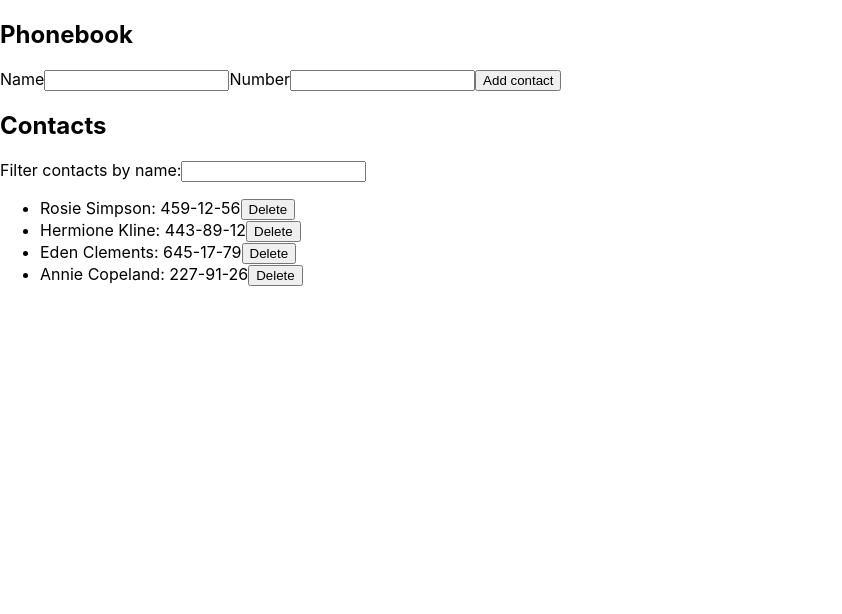
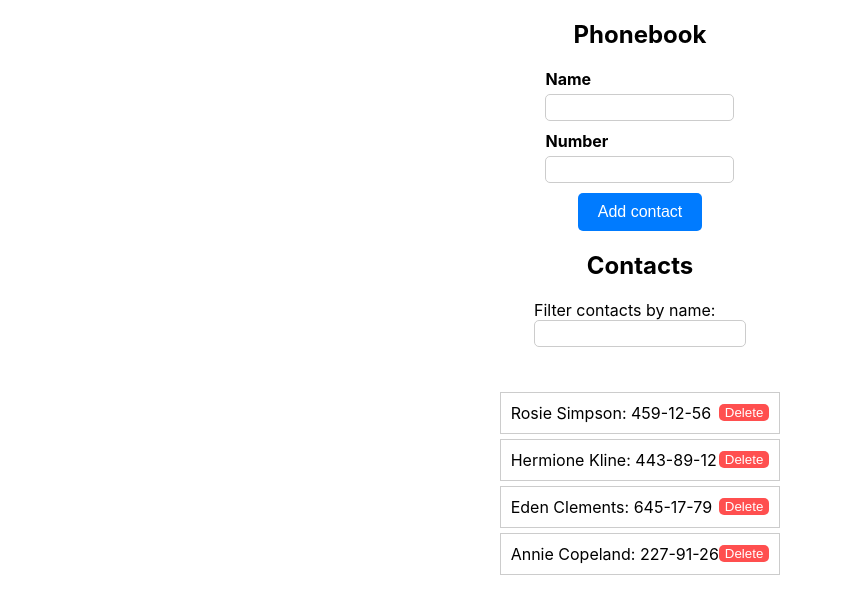
Before and after one commit to astasiempre/goit-react-hw-02-phonebook, a React (Create React App) app: page / in a window 1280 px wide. Shown: the top 614 px of the page, without its empty margins (0-842 px from the left). Built offline with nearby package versions, Linux system fonts and the light colour scheme.

Commit message:
update files

```diff
--- a/package.json
+++ b/package.json
@@ -11,6 +11,7 @@
     "react": "^18.1.0",
     "react-dom": "^18.1.0",
     "react-scripts": "5.0.1",
+    "styled-components": "^6.0.8",
     "web-vitals": "^2.1.3"
   },
   "scripts": {
--- a/src/components/App.jsx
+++ b/src/components/App.jsx
@@ -2,6 +2,12 @@ import React, { Component } from 'react';
 import ContactForm from './ContactForm/ContactForm';
 import Filter from './Filter/Filter';
 import ContactList from './ContactList/Contactlist';
+import styled from 'styled-components';
+
+
+const Title = styled.h2`
+  text-align: center;
+`;
 class App extends Component {
   state = {
     contacts: [
@@ -51,7 +57,7 @@ handleDeleteContact = (contactName) => {
     return (
       <div>
         <ContactForm onAddContact={this.handleAddContact} contacts={contacts} />
-        <h2>Contacts</h2>
+        <Title>Contacts</Title>
         <Filter filter={filter} onFilterChange={this.handleFilterChange} />
         <ContactList
           contacts={contacts}
--- a/src/components/ContactForm/ContactForm.jsx
+++ b/src/components/ContactForm/ContactForm.jsx
@@ -1,5 +1,44 @@
 import React, { Component } from 'react';
 import { nanoid } from 'nanoid'
+
+import styled from 'styled-components';
+
+const FormContainer = styled.form`
+  display: flex;
+  flex-direction: column;
+  align-items: center;
+`;
+
+const Label = styled.label`
+  display: flex;
+  flex-direction: column;
+  margin-bottom: 10px;
+`;
+
+const Span = styled.span`
+  font-weight: bold;
+  margin-bottom: 5px;
+`;
+
+const Input = styled.input`
+  padding: 5px;
+  border: 1px solid #ccc;
+  border-radius: 5px;
+`;
+
+const Button = styled.button`
+  padding: 10px 20px;
+  background-color: #007bff;
+  color: #fff;
+  border: none;
+  border-radius: 5px;
+  cursor: pointer;
+  font-size: 16px;
+
+  &:hover {
+    background-color: #0056b3;
+  }
+`;
 
 class ContactForm extends Component {
  state = {
@@ -35,34 +74,34 @@ handleAddContact = () => {
 
   render() {
     return (
-      <form>
+      <FormContainer>
         <h2>Phonebook</h2>
-        <label>
-          <span>Name</span>
-          <input
+        <Label>
+          <Span>Name</Span>
+          <Input
             onChange={this.handleInputChange}
             value={this.state.name}
             type="text"
             name="name"
-            // pattern="^[a-zA-Zа-яА-Я]+(([' -][a-zA-Zа-яА-Я ])?[a-zA-Zа-яА-Я]*)*$"
+            pattern="^[a-zA-Zа-яА-Я]+(([' \\-][a-zA-Zа-яА-Я ])?[a-zA-Zа-яА-Я]*)*$"
             title="Name may contain only letters, apostrophe, dash and spaces. For example Adrian, Jacob Mercer, Charles de Batz de Castelmore d'Artagnan"
             required
           />
-        </label>
-        <label>
-          <span>Number</span>
-          <input
+        </Label>
+        <Label>
+          <Span>Number</Span>
+          <Input
             onChange={this.handleInputChange}
             value={this.state.number}
             type="tel"
             name="number"
             required
           />
-        </label>
-        <button onClick={this.handleAddContact} type="submit">
+        </Label>
+        <Button onClick={this.handleAddContact} type="submit">
           Add contact
-        </button>
-      </form>
+        </Button>
+      </FormContainer>
     );
   }
 }
--- a/src/components/ContactList/ContactListItem.jsx
+++ b/src/components/ContactList/ContactListItem.jsx
@@ -1,17 +1,39 @@
 import React, { Component } from 'react';
 
+import styled from 'styled-components';
+
+const ListItem = styled.li`
+  display: flex;
+  justify-content: space-between;
+  align-items: center;
+  padding: 10px;
+  border: 1px solid #ccc;
+  margin: 5px 0;
+
+`;
+
+const DeleteButton = styled.button`
+  background-color: #ff4f4f;
+  color: #fff;
+  border: none;
+  border-radius: 5px;
+  cursor: pointer;
+
+  &:hover {
+    background-color: #d83535;
+  }
+`;
 class ContactListItem extends Component {
+  render() {
+    const {  contact, number, onDeleteContact } = this.props;
 
-    render() {
-const { key, contact, number, onDeleteContact } = this.props;
-
-        return (
-              <li key={key}>
-                {contact}: {number}
-                <button onClick={() => onDeleteContact(contact)}>Delete</button>
-          </li>
-        )
-    }
+    return (
+      <ListItem>
+        {contact}: {number}
+        <DeleteButton onClick={() => onDeleteContact(contact)}>Delete</DeleteButton>
+      </ListItem>
+    );
+  }
 }
 
 export default ContactListItem;
--- a/src/components/ContactList/Contactlist.jsx
+++ b/src/components/ContactList/Contactlist.jsx
@@ -1,17 +1,22 @@
 import React, { Component } from 'react';
-import ContactListItem from './ContactListItem'
+import ContactListItem from './ContactListItem';
 
+import styled from 'styled-components';
+
+const List = styled.ul`
+  padding: 10px;
+  margin: 5px 0;
+
+`;
 class ContactList extends Component {
   render() {
     const { contacts, filter, onDeleteContact } = this.props;
-
-
 
     const filteredContacts = contacts.filter(contact =>
       contact.name.toLowerCase().includes(filter.toLowerCase())
     );
     return (
-      <ul>
+      <List>
         {filteredContacts.map(contact => (
           <ContactListItem
             key={contact.id}
@@ -20,10 +25,9 @@ class ContactList extends Component {
             onDeleteContact={onDeleteContact}
           />
         ))}
-      </ul>
+      </List>
     );
   }
 }
 
-
 export default ContactList;
--- a/src/components/Filter/Filter.jsx
+++ b/src/components/Filter/Filter.jsx
@@ -1,20 +1,41 @@
 import React, { Component } from 'react';
 
+import styled from 'styled-components';
+
+
+const FilterContainer = styled.div`
+  margin-bottom: 20px;
+  display: flex;
+  justify-content: center;
+`;
+
+const FilterLabel = styled.label`
+  display: flex;
+  flex-direction: column;
+  margin-bottom: 10px;
+`;
+
+const FilterInput = styled.input`
+  padding: 5px;
+  border: 1px solid #ccc;
+  border-radius: 5px;
+  width: 200px;
+`;
 class Filter extends Component {
 
     render() {
         const { filter, onFilterChange } = this.props;
         return (
-            <div>
-                <label>
+            <FilterContainer>
+                <FilterLabel>
                     <span>Filter contacts by name:</span>
-                    <input
+                    <FilterInput
                         onChange={(e) => onFilterChange(e.target.value)}
                         value={filter}
                         type="text"
                     />
-                </label>
-            </div>
+                </FilterLabel>
+            </FilterContainer>
         );
     }
 }
--- a/src/index.css
+++ b/src/index.css
@@ -1,6 +1,9 @@
 @import-normalize; /* bring in normalize.css styles */
 
 body {
+  display: flex;
+  justify-content: center;
+    align-items: center;
   margin: 0;
   font-family: -apple-system, BlinkMacSystemFont, 'Segoe UI', 'Roboto', 'Oxygen',
     'Ubuntu', 'Cantarell', 'Fira Sans', 'Droid Sans', 'Helvetica Neue',
```
Also changed, not shown: 1 other file (tests, documents, lock files or other folders). Lines whose indentation alone changed are shown as unchanged.
